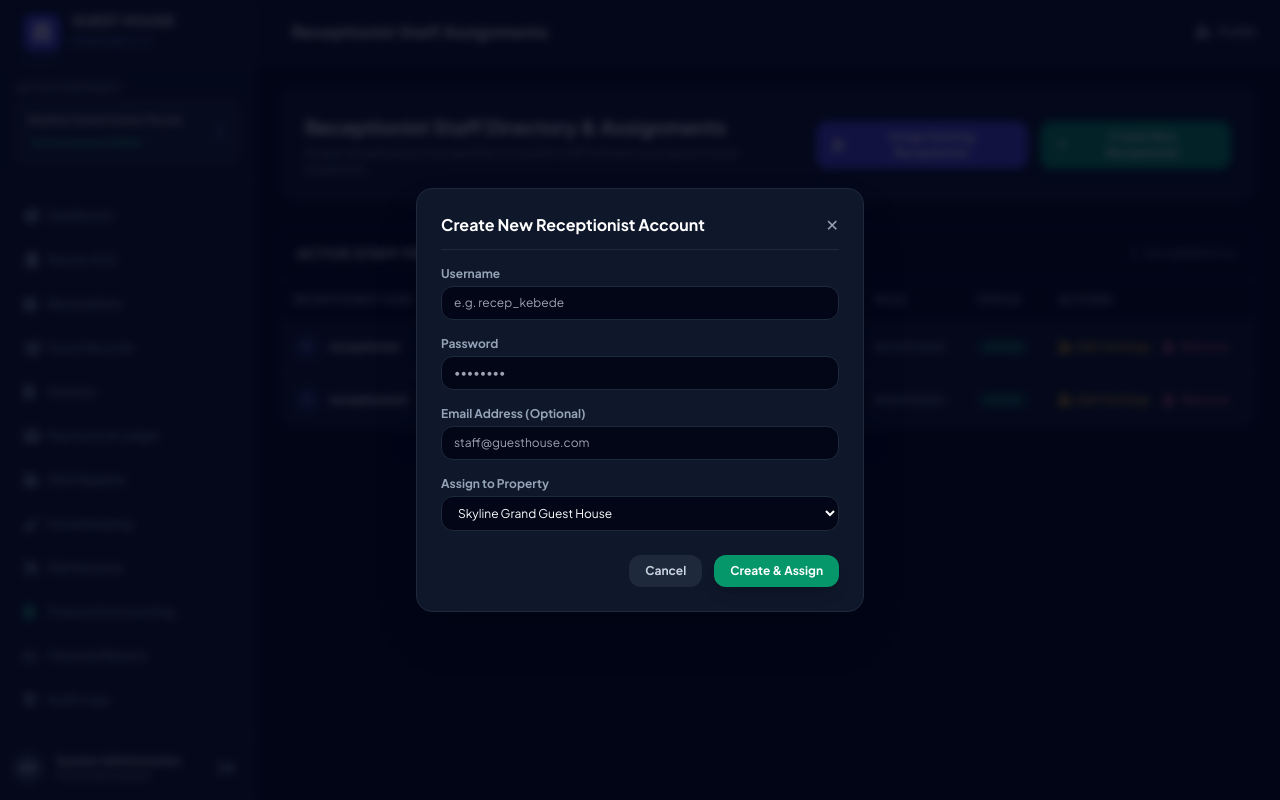
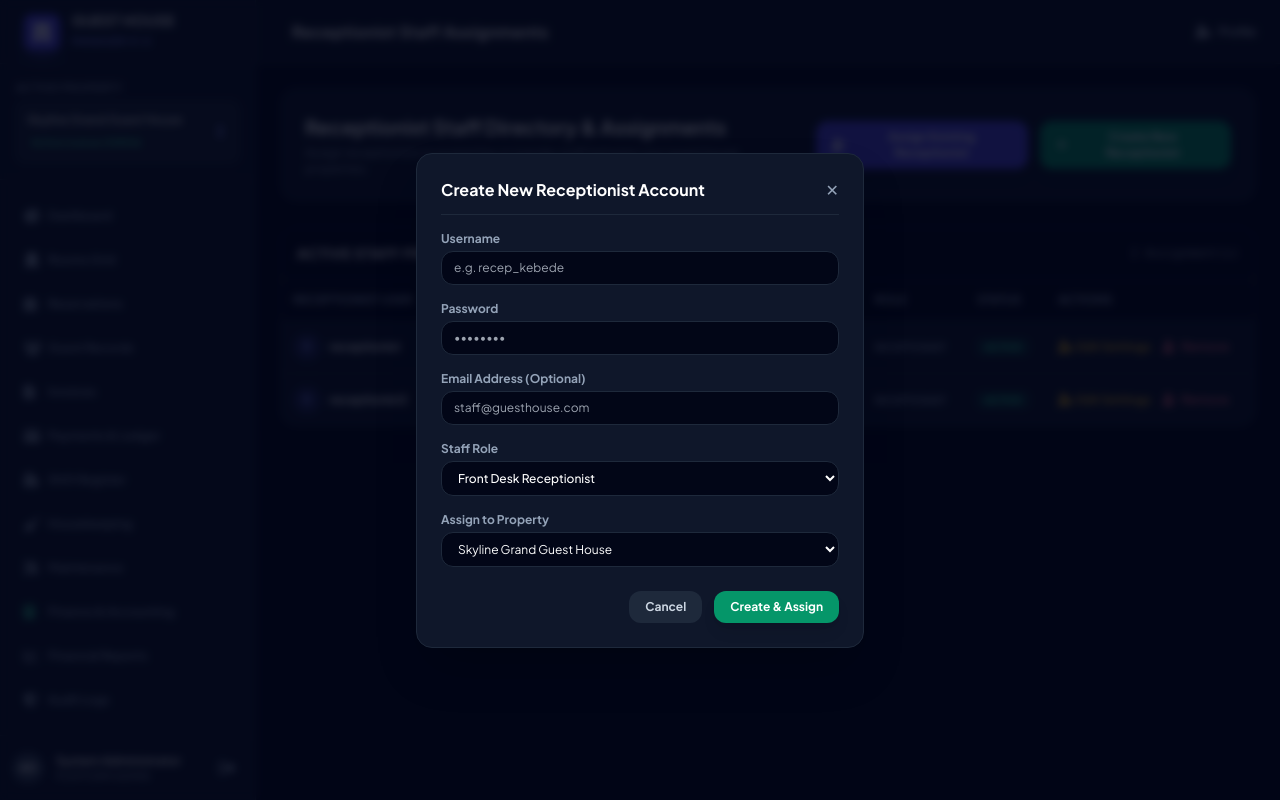
Before and after one commit to abelpro12/Guest_House-, a Django app: page /properties/staff/ in a window 1280 px wide, after a click on "Create New Receptionist". Run offline with Django 4.2, Linux system fonts and the light colour scheme; a user stored in the database is signed in; data comes from the database, SQL or seed files in the repository; some libraries are stand-ins or nearby versions.

Commit message:
Add standalone Accountant user account and support accountant role creation in staff management

```diff
--- a/dashboard/views.py
+++ b/dashboard/views.py
@@ -23,6 +23,8 @@ def index_view(request):
         return admin_dashboard(request)
     elif user.is_investor:
         return investor_dashboard(request)
+    elif user.is_accountant:
+        return redirect('finance:dashboard')
     elif user.is_receptionist:
         return receptionist_dashboard(request)
     elif user.is_guest:
--- a/properties/views.py
+++ b/properties/views.py
@@ -85,7 +85,7 @@ def manage_staff(request):
         properties = Property.objects.filter(investor=request.user, is_active=True)
         staff_members = PropertyStaff.objects.filter(property__investor=request.user).select_related('property', 'user')
 
-    receptionists = CustomUser.objects.filter(role='receptionist')
+    receptionists = CustomUser.objects.filter(role__in=['receptionist', 'accountant'])
 
     if request.method == 'POST':
         action = request.POST.get('action')
@@ -94,7 +94,7 @@ def manage_staff(request):
             user_id = request.POST.get('user_id')
             property_id = request.POST.get('property_id')
 
-            target_user = get_object_or_404(CustomUser, id=user_id, role='receptionist')
+            target_user = get_object_or_404(CustomUser, id=user_id, role__in=['receptionist', 'accountant'])
             target_prop = get_object_or_404(Property, id=property_id)
 
             if not request.user.is_admin and target_prop.investor != request.user:
@@ -104,19 +104,21 @@ def manage_staff(request):
             staff_obj, created = PropertyStaff.objects.get_or_create(
                 property=target_prop,
                 user=target_user,
-                defaults={'role': 'receptionist', 'is_active': True}
+                defaults={'role': target_user.role, 'is_active': True}
             )
             if not created:
                 staff_obj.is_active = True
+                staff_obj.role = target_user.role
                 staff_obj.save()
 
-            messages.success(request, f"Receptionist {target_user.username} assigned to {target_prop.property_name}.")
+            messages.success(request, f"Staff member {target_user.username} ({target_user.get_role_display()}) assigned to {target_prop.property_name}.")
             return redirect('properties:staff')
 
         elif action == 'create_new':
             username = request.POST.get('username')
             password = request.POST.get('password')
             email = request.POST.get('email', '')
+            role = request.POST.get('role', 'receptionist')
             property_id = request.POST.get('property_id')
 
             target_prop = get_object_or_404(Property, id=property_id)
@@ -132,17 +134,17 @@ def manage_staff(request):
                 username=username,
                 password=password,
                 email=email,
-                role='receptionist'
+                role=role
             )
 
             PropertyStaff.objects.create(
                 property=target_prop,
                 user=new_user,
-                role='receptionist',
+                role=role,
                 is_active=True
             )
 
-            messages.success(request, f"Created new Receptionist '{username}' and assigned to {target_prop.property_name}!")
+            messages.success(request, f"Created {new_user.get_role_display()} account for {new_user.username} and assigned to {target_prop.property_name}.")
             return redirect('properties:staff')
 
     return render(request, 'properties/staff_management.html', {
--- a/templates/properties/staff_management.html
+++ b/templates/properties/staff_management.html
@@ -153,6 +153,14 @@
             </div>
 
             <div>
+                <label class="block text-xs font-bold text-slate-400 mb-1">Staff Role</label>
+                <select name="role" required class="w-full bg-slate-950 border border-slate-800 rounded-xl px-3 py-2 text-white text-xs font-medium">
+                    <option value="receptionist">Front Desk Receptionist</option>
+                    <option value="accountant">Finance / Accountant</option>
+                </select>
+            </div>
+
+            <div>
                 <label class="block text-xs font-bold text-slate-400 mb-1">Assign to Property</label>
                 <select name="property_id" required class="w-full bg-slate-950 border border-slate-800 rounded-xl px-3 py-2 text-white text-xs">
                     {% for p in properties %}
```
